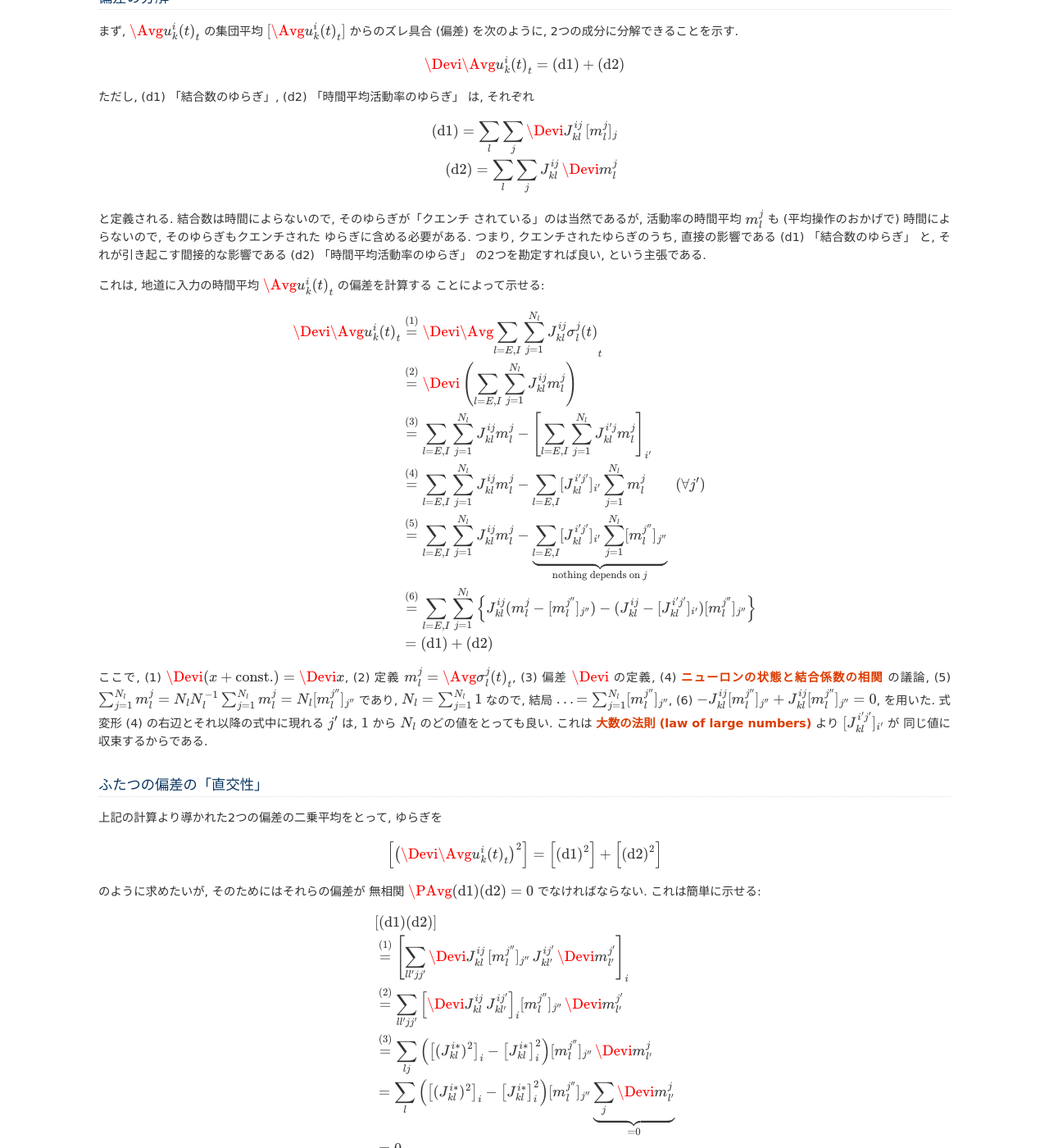
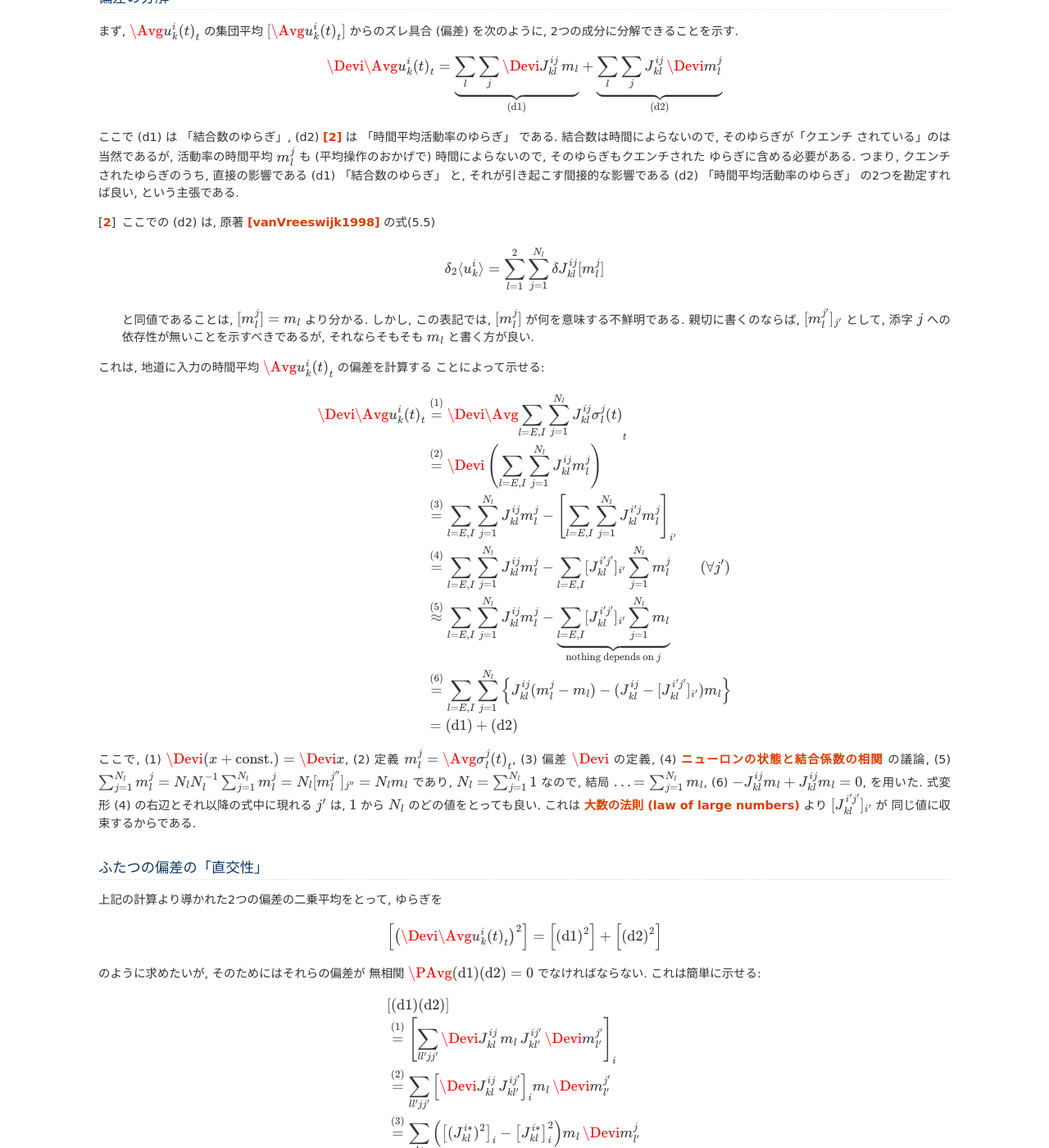
Before and after one commit to tkf/balance-tutorial-ja, a Sphinx documentation site: the page built from source/binary_network/fluctuations/quenched_fluctuations.rst, in a window 1280 px wide and 1400 px high, scrolled down 387 px. Shown: the whole window at 82% size. Built offline with Sphinx 7.4.7, drawn with Linux system fonts in a browser that asks for light colours; formulas are drawn with MathJax 3; some of the changed text lies outside the part shown.

Commit message:
式を単純化: [m_l^{j''}]_{j''} -> m_l

```diff
--- a/source/binary_network/fluctuations/quenched_fluctuations.rst
+++ b/source/binary_network/fluctuations/quenched_fluctuations.rst
@@ -28,24 +28,37 @@
 
 .. math::
 
-   \Devi \Avg{u_k^i(t)}_t = \text{(d1)} + \text{(d2)}
+   \Devi \Avg{u_k^i(t)}_t
+   =
+   \underbrace{
+     \sum_l \sum_j \Devi J_{kl}^{ij} \, m_l
+   }_{\text{(d1)}}
+   +
+   \underbrace{
+     \sum_l \sum_j J_{kl}^{ij} \, \Devi m_l^j
+   }_{\text{(d2)}}
 
-ただし, (d1) 「結合数のゆらぎ」, (d2) 「時間平均活動率のゆらぎ」
-は, それぞれ
-
-.. math::
-
-   \text{(d1)} = \sum_l \sum_j \Devi J_{kl}^{ij} \, [m_l^j]_j
-
-   \text{(d2)} = \sum_l \sum_j J_{kl}^{ij} \, \Devi m_l^j
-
-と定義される.  結合数は時間によらないので, そのゆらぎが「クエンチ
+ここで (d1) は 「結合数のゆらぎ」, (d2) [#]_ は 「時間平均活動率のゆらぎ」
+である.  結合数は時間によらないので, そのゆらぎが「クエンチ
 されている」のは当然であるが, 活動率の時間平均 :math:`m_l^j` も
 (平均操作のおかげで) 時間によらないので, そのゆらぎもクエンチされた
 ゆらぎに含める必要がある.  つまり,
 クエンチされたゆらぎのうち, 直接の影響である (d1) 「結合数のゆらぎ」
 と, それが引き起こす間接的な影響である (d2) 「時間平均活動率のゆらぎ」
 の2つを勘定すれば良い, という主張である.
+
+.. [#] ここでの (d2) は, 原著 [vanVreeswijk1998]_ の式(5.5)
+
+   .. math::
+
+      \delta_2 \langle u_k^i \rangle
+      = \sum_{l=1}^2 \sum_{j=1}^{N_l} \delta J_{kl}^{ij} [m_l^j]
+
+   と同値であることは, :math:`[m_l^j] = m_l` より分かる.
+   しかし, この表記では, :math:`[m_l^j]` が何を意味する不鮮明である.
+   親切に書くのならば, :math:`[m_l^{j'}]_{j'}` として,
+   添字 :math:`j` への依存性が無いことを示すべきであるが,
+   それならそもそも :math:`m_l` と書く方が良い.
 
 これは, 地道に入力の時間平均 :math:`\Avg{u_k^i(t)}_t` の偏差を計算する
 ことによって示せる:
@@ -76,18 +89,18 @@
      \sum_{l = E, I} [J_{kl}^{i'j'}]_{i'} \sum_{j=1}^{N_l} m_l^j
      \qquad (\forall j')
    \\
-   & \overset{(5)} =
+   & \overset{(5)} \approx
      \sum_{l = E, I} \sum_{j=1}^{N_l} J_{kl}^{ij} m_l^j
      -
      \underbrace{
-     \sum_{l = E, I} [J_{kl}^{i'j'}]_{i'} \sum_{j=1}^{N_l} [m_l^{j''}]_{j''}
+     \sum_{l = E, I} [J_{kl}^{i'j'}]_{i'} \sum_{j=1}^{N_l} m_l
      }_{\text{nothing depends on } j}
    \\
    & \overset{(6)} =
      \sum_{l = E, I} \sum_{j=1}^{N_l}
      \left\{
-     J_{kl}^{ij} (m_l^j - [m_l^{j''}]_{j''})
-     - (J_{kl}^{ij} - [J_{kl}^{i'j'}]_{i'}) [m_l^{j''}]_{j''}
+     J_{kl}^{ij} (m_l^j - m_l)
+     - (J_{kl}^{ij} - [J_{kl}^{i'j'}]_{i'}) m_l
      \right\}
    \\
    & =
@@ -99,9 +112,9 @@
 (3) 偏差 :math:`\Devi` の定義,
 (4) :ref:`correlations-of-sigmaj-and-jij` の議論,
 (5) :math:`\sum_{j=1}^{N_l} m_l^j = N_l N_l^{-1} \sum_{j=1}^{N_l} m_l^j
-= N_l [m_l^{j''}]_{j''}` であり, :math:`N_l = \sum_{j=1}^{N_l} 1`
-なので, 結局 :math:`... = \sum_{j=1}^{N_l} [m_l^{j''}]_{j''}`,
-(6) :math:`- J_{kl}^{ij} [m_l^{j''}]_{j''} + J_{kl}^{ij} [m_l^{j''}]_{j''} = 0`,
+= N_l [m_l^{j''}]_{j''} = N_l m_l` であり, :math:`N_l = \sum_{j=1}^{N_l} 1`
+なので, 結局 :math:`... = \sum_{j=1}^{N_l} m_l`,
+(6) :math:`- J_{kl}^{ij} m_l + J_{kl}^{ij} m_l = 0`,
 を用いた.
 式変形 (4) の右辺とそれ以降の式中に現れる :math:`j'` は, :math:`1` から :math:`N_l`
 のどの値をとっても良い.  これは :ref:`lln` より :math:`[J_{kl}^{i'j'}]_{i'}` が
@@ -143,7 +156,7 @@
    & \overset{(1)} =
      \left[
        \sum_{ll'jj'}
-       \Devi J_{kl}^{ij} \, [m_l^{j''}]_{j''} \,
+       \Devi J_{kl}^{ij} \, m_l \,
        J_{kl'}^{ij'} \, \Devi m_{l'}^{j'}
      \right]_i
    \\
@@ -152,7 +165,7 @@
      \left[
        \Devi J_{kl}^{ij} \, J_{kl'}^{ij'}
      \right]_i
-     [m_l^{j''}]_{j''} \, \Devi m_{l'}^{j'}
+     m_l \, \Devi m_{l'}^{j'}
    \\
    & \overset{(3)} =
      \sum_{lj}
@@ -161,7 +174,7 @@
        -
        \left[J_{kl}^{i*} \right]_i^2
      \right)
-     [m_l^{j''}]_{j''} \, \Devi m_{l'}^{j}
+     m_l \, \Devi m_{l'}^{j}
    \\
    & =
      \sum_{l}
@@ -170,7 +183,7 @@
        -
        \left[J_{kl}^{i*} \right]_i^2
      \right)
-     [m_l^{j''}]_{j''} \,
+     m_l \,
      \underbrace{\sum_j \Devi m_{l'}^{j}}_{=0}
    \\
    & = 0
@@ -213,14 +226,14 @@
    [\text{(d1)}^2]
    & =
      \left[ \left(
-       \sum_l \sum_j \Devi J_{kl}^{ij} \, [m_l^{j''}]_{j''}
+       \sum_l \sum_j \Devi J_{kl}^{ij} \, m_l
      \right)^2 \right]_i
    \\
    & \overset{(1)} =
      \left[
        \sum_{ll'jj'}
        \Devi J_{kl}^{ij} \, \Devi J_{kl'}^{ij'}
-       [m_l^{j''}]_{j''} \, [m_{l'}^{j''}]_{j''}
+       \, m_l \, m_{l'}
      \right]_i
    \\
    & \overset{(2)} =
@@ -228,12 +241,12 @@
      \left[
        \Devi J_{kl}^{ij} \, \Devi J_{kl'}^{ij'}
      \right]_i
-     [m_l^{j''}]_{j''} \, [m_{l'}^{j''}]_{j''}
+     m_l \, m_{l'}
    \\
    & \overset{(3)} =
      \sum_j
      J_{kl}^2 \left(1 - \frac K N_l \right)
-     \left( [m_l^{j''}]_{j''} \right)^2
+     \left( m_l \right)^2
 
 ここで,
 (1) :ref:`tech-for-prod-of-sum` と
@@ -413,6 +426,13 @@
      \left(
        [(m_l^j)^2] - [m_l^j]^2
      \right)
+   \\
+   & =
+     \sum_l
+     J_{kl}^2
+     \left(
+       q_l - m_l^2
+     \right)
 
 .. todo:: ロジックを埋める
 
```
Also changed, not shown: other parts of source/binary_network/fluctuations/quenched_fluctuations.rst (+4 -10 lines).
